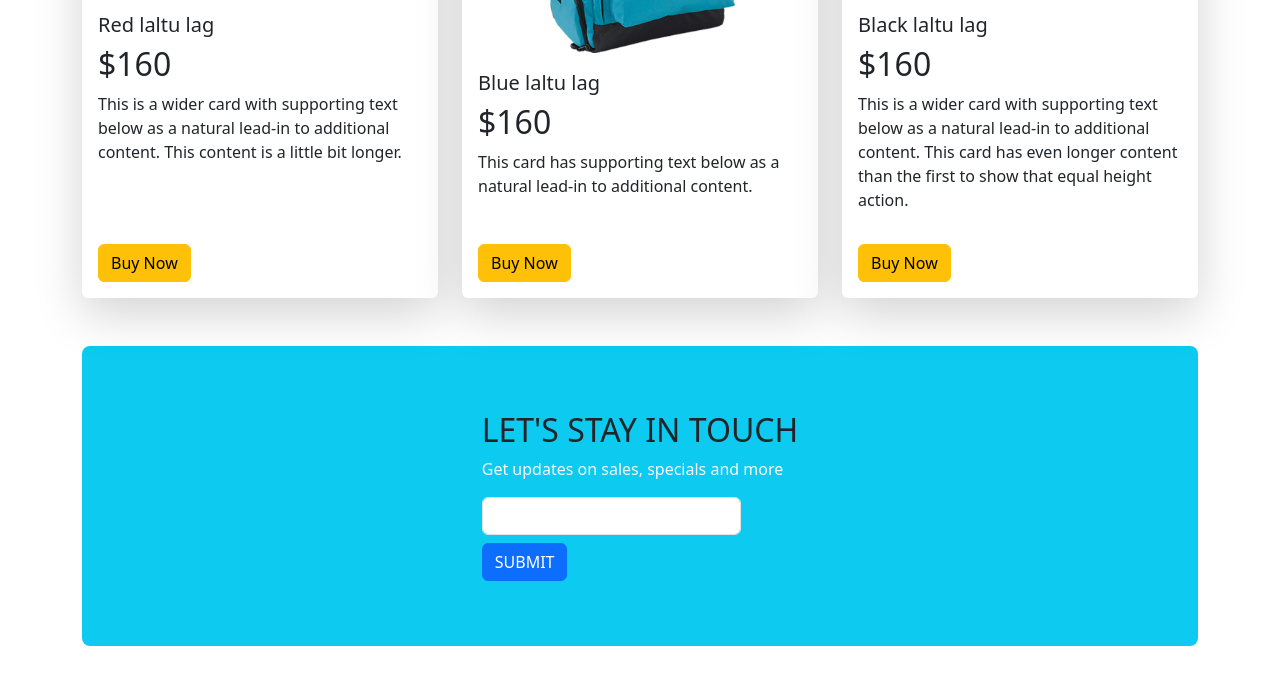
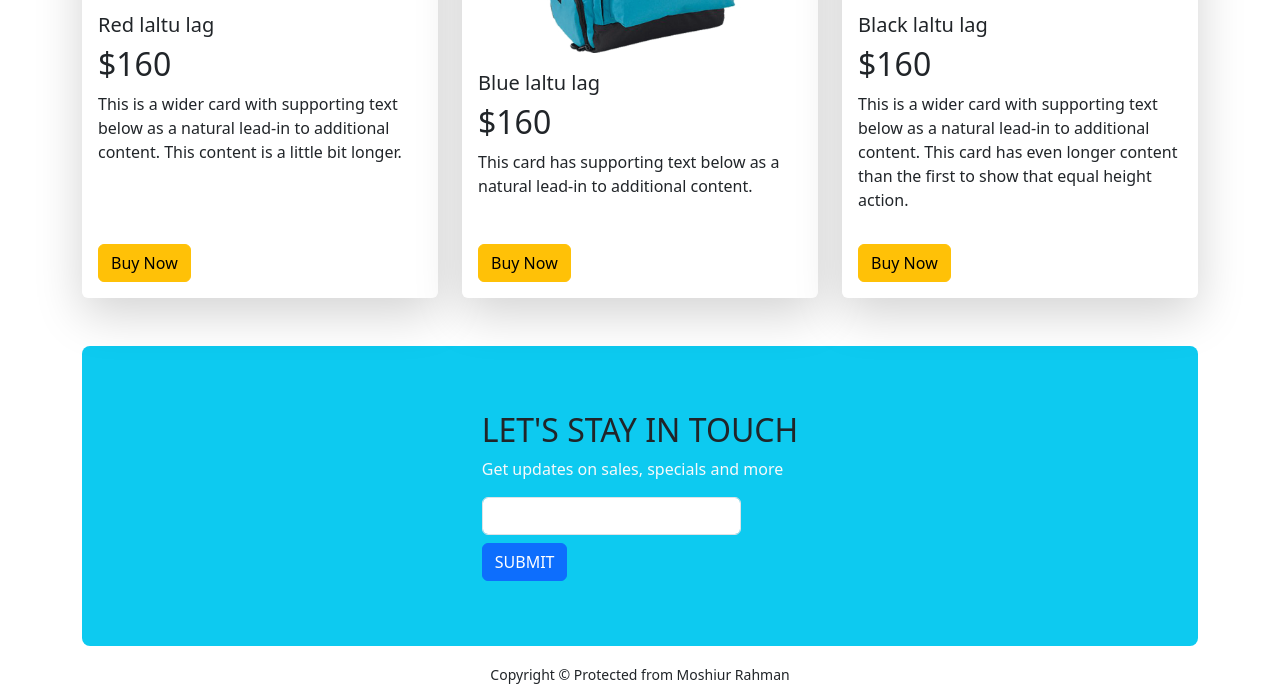
Before and after one commit to moshiur25524/Panda_Commerce, a plain HTML site: page index.html in a window 1280 px wide. Shown: the part 1778-2464 px from the top of the page. Before the commit the page ends 2424 px from the top, so only its background shows below. Drawn offline with nearby package versions, Linux system fonts and the light colour scheme.

Commit message:
footer added and project done

```diff
--- a/index.html
+++ b/index.html
@@ -268,6 +268,9 @@
         <!-- Subscribe Section End -->
     </main>
 
+    <footer class="container mt-3 text-center">
+        <small>Copyright &copy; Protected from Moshiur Rahman</small>
+    </footer>
 
     <script src="https://cdn.jsdelivr.net/npm/bootstrap@5.3.0-alpha1/dist/js/bootstrap.bundle.min.js"
         integrity="sha384-w76AqPfDkMBDXo30jS1Sgez6pr3x5MlQ1ZAGC+nuZB+EYdgRZgiwxhTBTkF7CXvN"
```
